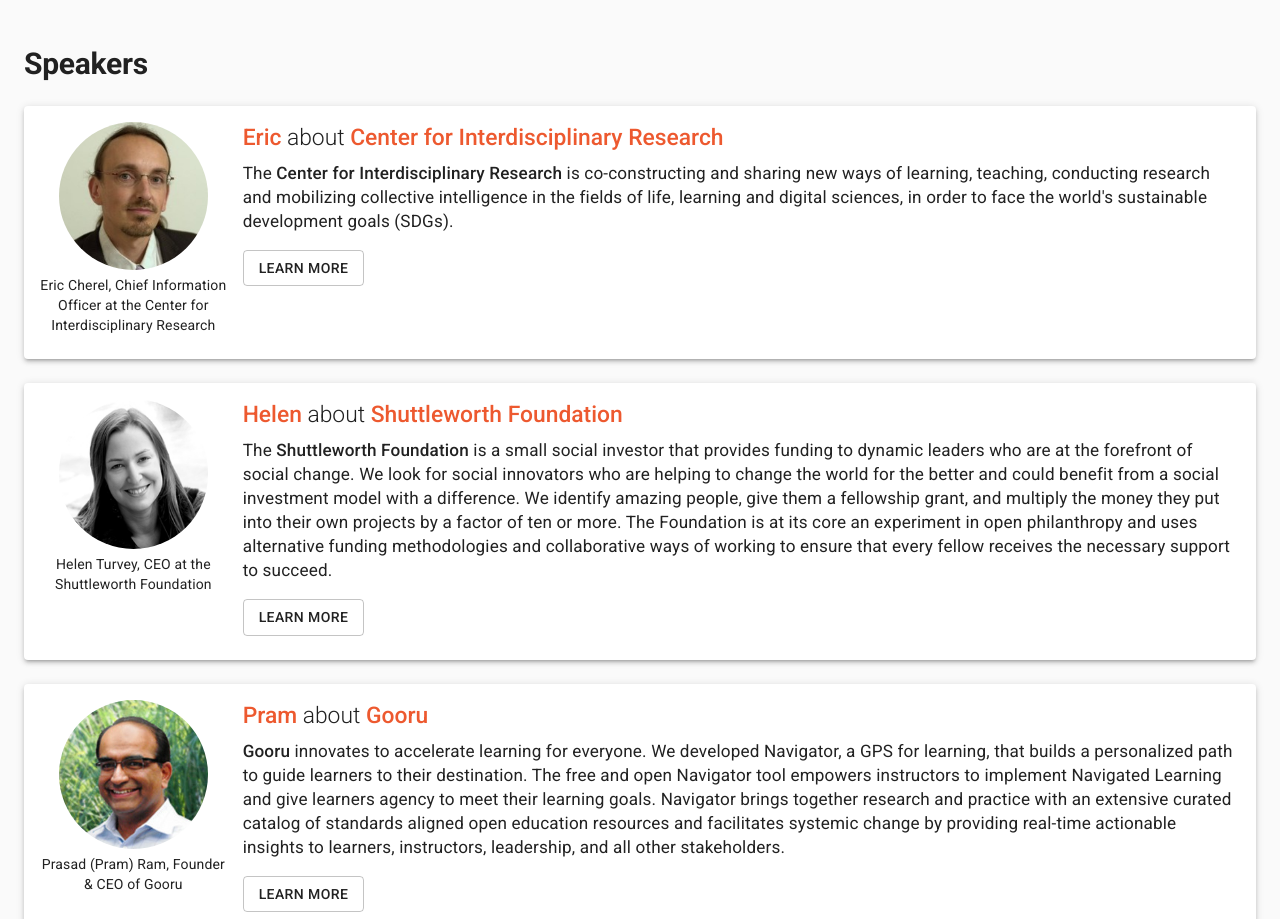
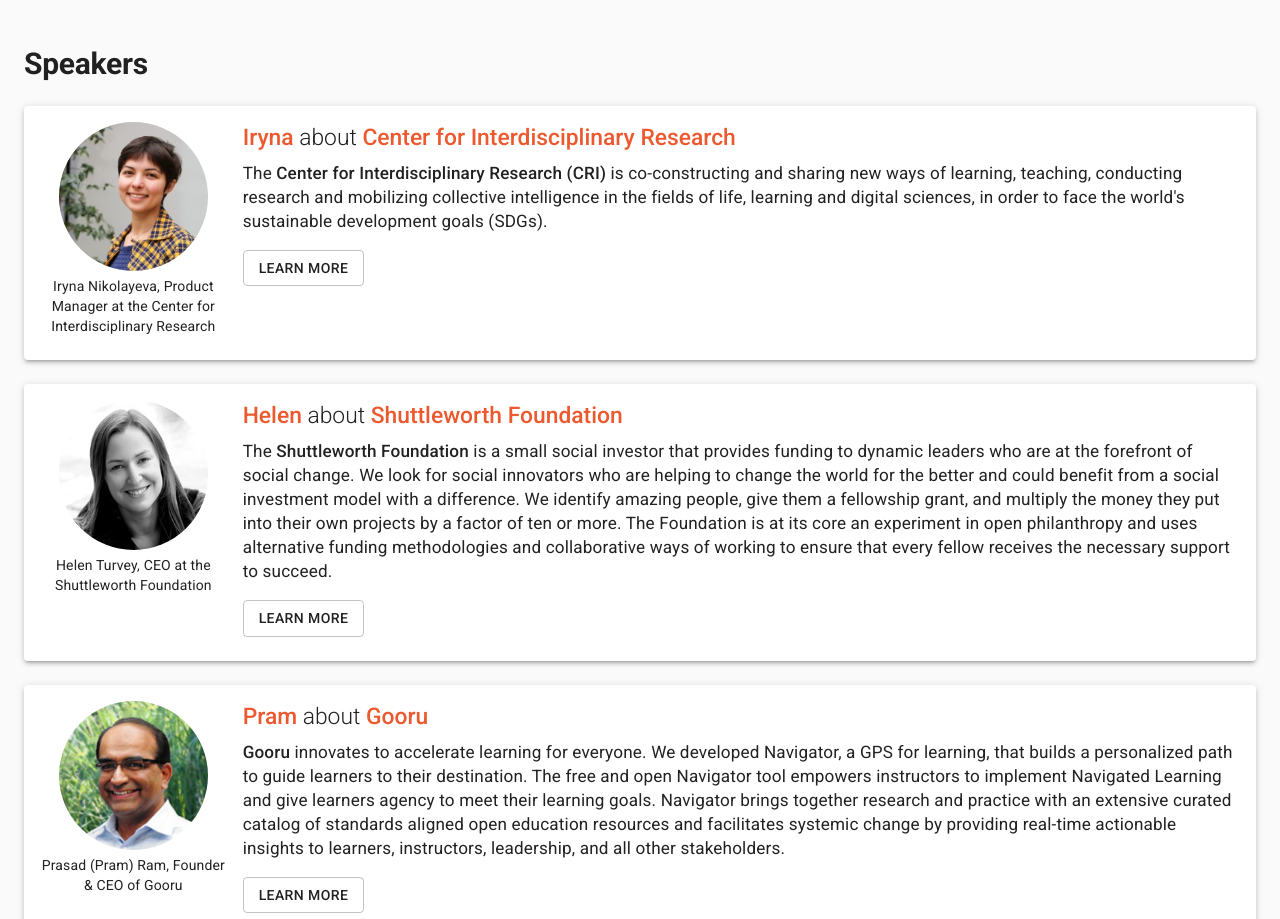
Before and after one commit to OpenlyOne/openly, a Next.js app: page / in a window 1280 px wide. Shown: the part 800-1719 px from the top of the page. Built offline with nearby package versions, Linux system fonts and the light colour scheme.

Commit message:
Replace Eric with Iryna for CRI
Iryna will speak about CRI rather than Eric.

```diff
--- a/pages/index.js
+++ b/pages/index.js
@@ -67,13 +67,13 @@
         Speakers
       </Typography>
       <SpeakerCard
-        name="Eric"
+        name="Iryna"
         organization="Center for Interdisciplinary Research"
-        image="/static/eric.jpeg"
-        headline="Eric Cherel, Chief Information Officer at the Center for Interdisciplinary Research"
+        image="/static/iryna.jpeg"
+        headline="Iryna Nikolayeva, Product Manager at the Center for Interdisciplinary Research"
         link="https://www.cri-paris.org/en"
       >
-        The <Emphasis>Center for Interdisciplinary Research</Emphasis> is
+        The <Emphasis>Center for Interdisciplinary Research (CRI)</Emphasis> is
         co-constructing and sharing new ways of learning, teaching, conducting
         research and mobilizing collective intelligence in the fields of life,
         learning and digital sciences, in order to face the world's sustainable
```
Also changed, not shown: public/static/iryna.jpeg (added).
